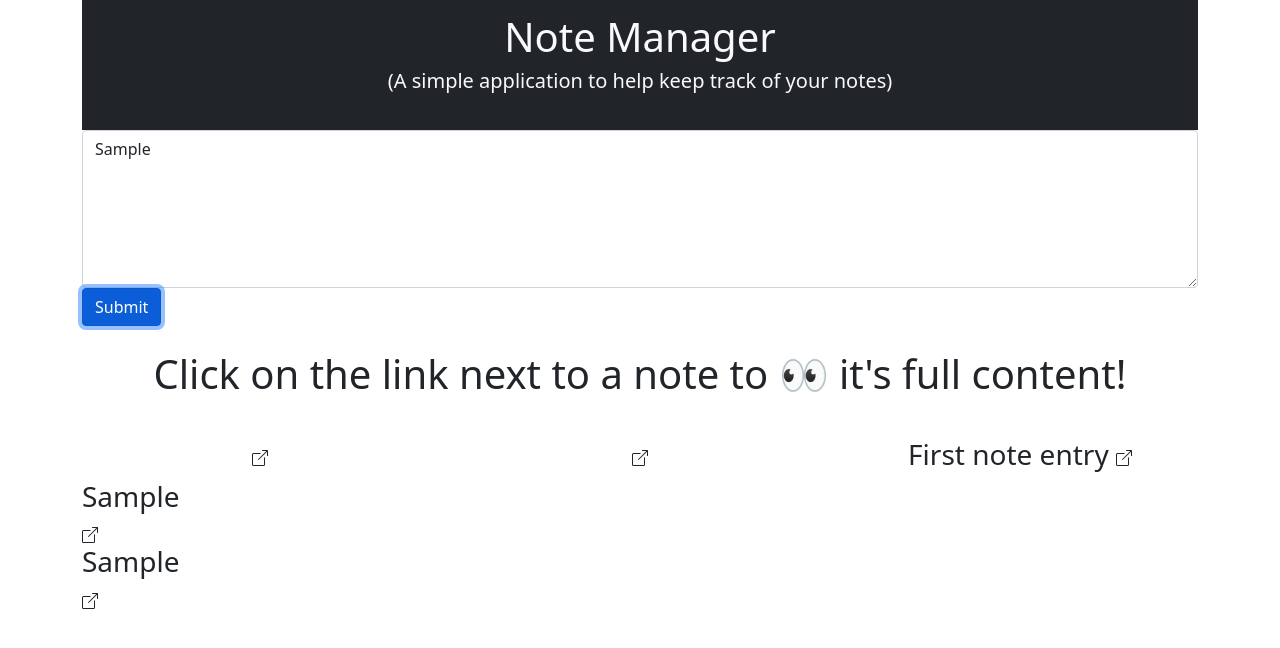
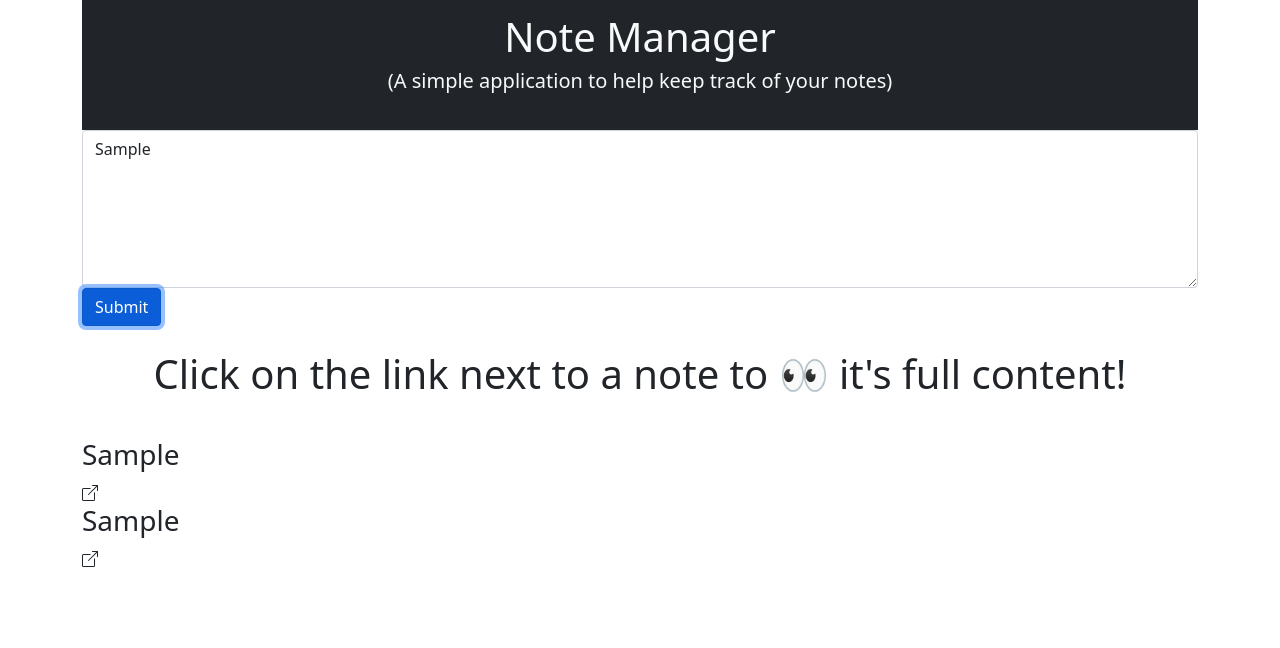
Before and after one commit to Lundi19/notes-app, a website: page index.html in a window 1280 px wide. Both pictures are taken after typing "Sample" into the empty fields and a click on the button "Submit". Drawn offline with nearby package versions, Linux system fonts and the light colour scheme.

Commit message:
updated logic

```diff
--- a/index.html
+++ b/index.html
@@ -40,8 +40,12 @@
 
 
       <div class="row">
-        <div class="note-list"></div>
-      <div class="col-md-4">
+        <div class="notes-list"></div>
+
+
+      </div>
+    </div>
+      <!-- <div class="col-md-4">
         <h3 id="note-added" class="text-center">
         <svg xmlns="http://www.w3.org/2000/svg" width="16" height="16" fill="currentColor" class="bi bi-box-arrow-up-right" viewBox="0 0 16 16">
           <path fill-rule="evenodd" d="M8.636 3.5a.5.5 0 0 0-.5-.5H1.5A1.5 1.5 0 0 0 0 4.5v10A1.5 1.5 0 0 0 1.5 16h10a1.5 1.5 0 0 0 1.5-1.5V7.864a.5.5 0 0 0-1 0V14.5a.5.5 0 0 1-.5.5h-10a.5.5 0 0 1-.5-.5v-10a.5.5 0 0 1 .5-.5h6.636a.5.5 0 0 0 .5-.5z"/>
@@ -65,7 +69,7 @@
           <path fill-rule="evenodd" d="M16 .5a.5.5 0 0 0-.5-.5h-5a.5.5 0 0 0 0 1h3.793L6.146 9.146a.5.5 0 1 0 .708.708L15 1.707V5.5a.5.5 0 0 0 1 0v-5z"/>
         </svg></h3>
       </div>
-    </div>
+    </div> -->
 
 
     <div>
--- a/src/interface.js
+++ b/src/interface.js
@@ -1,6 +1,6 @@
 
 document.addEventListener("DOMContentLoaded", function() {
-const noteListDiv = document.querySelector(".col-md-4");
+const noteListDiv = document.querySelector(".notes-list");
 
 
   // ADDS NEW NOTE FROM USER INPUT //
@@ -22,8 +22,8 @@ const noteListDiv = document.querySelector(".col-md-4");
   // CREATE A NEW NOTE //
 
   function createNote(newNote) {
-    const div = document.createElement("col-md-4");
-    div.classList.add("col-md-4")
+    const div = document.createElement("div");
+    div.classList.add("notes-list")
     div.setAttribute("data-id", "newNote.id")
     div.innerHTML = `
     <h3>${newNote.text}</h3>
@@ -74,4 +74,4 @@ const noteListDiv = document.querySelector(".col-md-4");
       return response.emojified_text
   }
 
-});
+})
```
